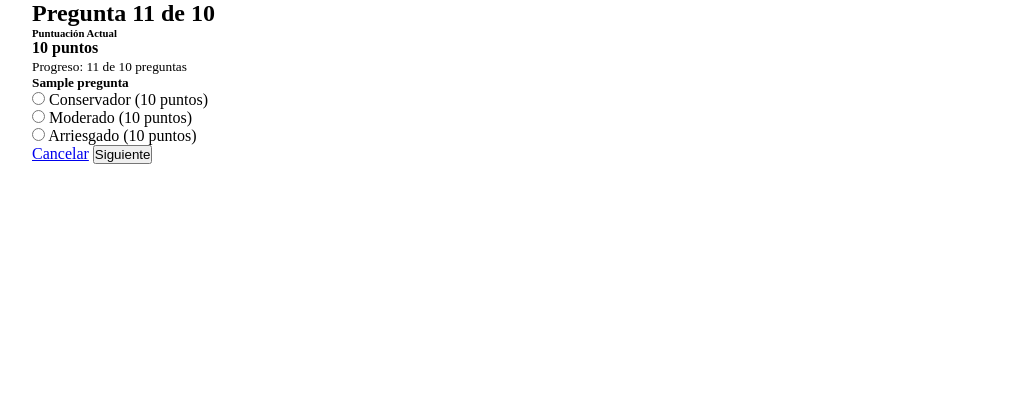
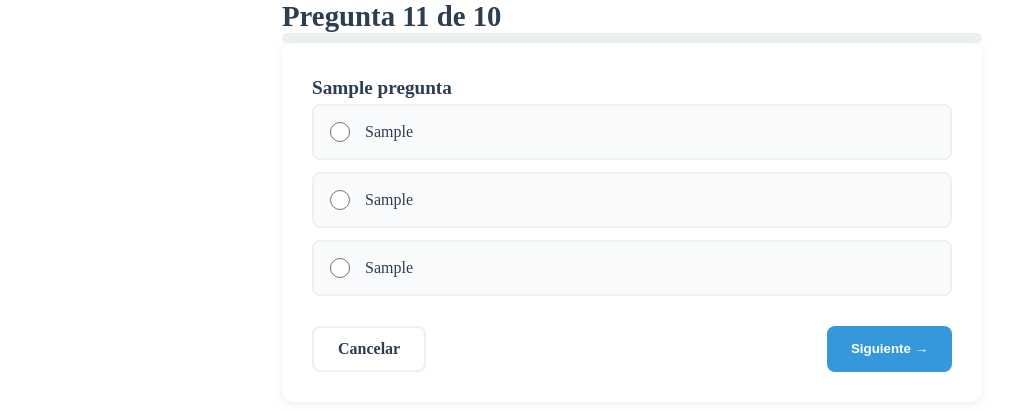
Before and after one commit to 1MT3DDY/Pi, a Django app: template finanzas/quiz/templates/quiz/question.html in a window 1280 px wide. Shown: the part 67-478 px from the top of the page, without its empty margins (8-1021 px from the left). Run offline with Django 3.2, Linux system fonts and the light colour scheme; the template is opened without the code that fills it: most values are stand-ins (such as "Sample title", 1, 10 or a date in 2020).

Commit message:
Tenemos registro de usuarios y tenemos quiz waaaaa

```diff
--- a/finanzas/pagina/urls.py
+++ b/finanzas/pagina/urls.py
@@ -4,6 +4,7 @@
 urlpatterns = [
     path('', views.index, name='index'),
     path('login/', views.login_view, name='login'),
+    path('register/', views.register_view, name='register'),
     path('statichastaqcambienvideos/', views.videos_view, name='videos'),
     path('logout/', views.logout_view, name='logout'),
 ]
--- a/finanzas/quiz/models.py
+++ b/finanzas/quiz/models.py
@@ -8,6 +8,9 @@
     respuesta_1 = models.IntegerField(default=0)
     respuesta_2 = models.IntegerField(default=5)
     respuesta_3 = models.IntegerField(default=10)
+    opcion_1 = models.CharField(max_length=500, blank=True)
+    opcion_2 = models.CharField(max_length=500, blank=True)
+    opcion_3 = models.CharField(max_length=500, blank=True)
 
     def __str__(self): #recuerden que esto es para q cuando lo veamos en el admin, devuelva el id de la pregunta
         return str(self.id_pregunta) + " " + self.pregunta
--- a/finanzas/quiz/templates/quiz/question.html
+++ b/finanzas/quiz/templates/quiz/question.html
@@ -1,50 +1,85 @@
 {% extends "layouts/base.html" %}
 
 {% block content %}
-<div class="container mt-5">
-    <h2 class="mb-4">Pregunta {{ idx|add:1 }} de {{ total }}</h2>
-
-    <!-- Score Display -->
-    <div class="card mb-4 bg-light">
-        <div class="card-body">
-            <h6 class="card-subtitle mb-2 text-muted">Puntuación Actual</h6>
-            <h4 class="card-title">{{ current_score }} puntos</h4>
-            <div class="progress">
-                <div class="progress-bar" role="progressbar" style="width: {{ progress_percent }}%;" aria-valuenow="{{ idx|add:1 }}" aria-valuemin="0" aria-valuemax="{{ total }}"></div>
-            </div>
-            <small class="text-muted">Progreso: {{ idx|add:1 }} de {{ total }} preguntas</small>
+<div class="container mt-4 mb-5" style="max-width: 700px;">
+    <!-- Header con progreso -->
+    <div class="mb-5">
+        <h2 class="mb-3" style="color: #2c3e50; font-weight: 700; font-size: 1.8rem;">Pregunta {{ idx|add:1 }} de {{ total }}</h2>
+        <div class="progress" style="height: 10px; border-radius: 8px; background-color: #ecf0f1;">
+            <div class="progress-bar" role="progressbar" style="width: {{ progress_percent }}%; background: linear-gradient(90deg, #27ae60, #2ecc71); border-radius: 8px;" aria-valuenow="{{ idx|add:1 }}" aria-valuemin="0" aria-valuemax="{{ total }}"></div>
         </div>
     </div>
 
+    <!-- Pregunta y opciones -->
     <form method="post">
         {% csrf_token %}
-        <div class="card mb-4">
-            <div class="card-body">
-                <h5 class="card-title">{{ pregunta.pregunta }}</h5>
-                <div class="form-check">
-                    <input class="form-check-input" type="radio" name="respuesta" id="opt1" value="1" {% if selected == '1' %}checked{% endif %} required>
-                    <label class="form-check-label" for="opt1">Conservador ({{ pregunta.respuesta_1 }} puntos)</label>
-                </div>
-                <div class="form-check">
-                    <input class="form-check-input" type="radio" name="respuesta" id="opt2" value="2" {% if selected == '2' %}checked{% endif %}>
-                    <label class="form-check-label" for="opt2">Moderado ({{ pregunta.respuesta_2 }} puntos)</label>
-                </div>
-                <div class="form-check">
-                    <input class="form-check-input" type="radio" name="respuesta" id="opt3" value="3" {% if selected == '3' %}checked{% endif %}>
-                    <label class="form-check-label" for="opt3">Arriesgado ({{ pregunta.respuesta_3 }} puntos)</label>
-                </div>
+        <div style="background: white; border-radius: 12px; padding: 30px; box-shadow: 0 2px 8px rgba(0,0,0,0.08);">
+            <h4 class="mb-5" style="color: #2c3e50; font-size: 1.2rem; font-weight: 600; line-height: 1.6;">
+                {{ pregunta.pregunta }}
+            </h4>
+
+            <div style="display: flex; flex-direction: column; gap: 12px; margin-bottom: 30px;">
+                <label style="display: flex; align-items: center; padding: 16px; border: 2px solid #ecf0f1; border-radius: 8px; background-color: #f9fafb; cursor: pointer; transition: all 0.25s ease;">
+                    <input type="radio" name="respuesta" value="1" {% if selected == '1' %}checked{% endif %} required style="cursor: pointer; width: 20px; height: 20px; margin-right: 15px; flex-shrink: 0;">
+                    <span style="color: #2c3e50; font-weight: 500; flex-grow: 1;">{{ pregunta.opcion_1 }}</span>
+                </label>
+
+                <label style="display: flex; align-items: center; padding: 16px; border: 2px solid #ecf0f1; border-radius: 8px; background-color: #f9fafb; cursor: pointer; transition: all 0.25s ease;">
+                    <input type="radio" name="respuesta" value="2" {% if selected == '2' %}checked{% endif %} style="cursor: pointer; width: 20px; height: 20px; margin-right: 15px; flex-shrink: 0;">
+                    <span style="color: #2c3e50; font-weight: 500; flex-grow: 1;">{{ pregunta.opcion_2 }}</span>
+                </label>
+
+                <label style="display: flex; align-items: center; padding: 16px; border: 2px solid #ecf0f1; border-radius: 8px; background-color: #f9fafb; cursor: pointer; transition: all 0.25s ease;">
+                    <input type="radio" name="respuesta" value="3" {% if selected == '3' %}checked{% endif %} style="cursor: pointer; width: 20px; height: 20px; margin-right: 15px; flex-shrink: 0;">
+                    <span style="color: #2c3e50; font-weight: 500; flex-grow: 1;">{{ pregunta.opcion_3 }}</span>
+                </label>
             </div>
-        </div>
 
-        <div class="d-flex justify-content-between">
-            {% if idx > 0 %}
-            <a href="{% url 'quiz_question' idx=idx|add:"-1" %}" class="btn btn-secondary">Anterior</a>
-            {% else %}
-            <a href="{% url 'index' %}" class="btn btn-light">Cancelar</a>
-            {% endif %}
+            <div style="display: flex; gap: 12px; justify-content: space-between;">
+                {% if idx > 0 %}
+                <a href="{% url 'quiz_question' idx=idx|add:"-1" %}" style="padding: 12px 24px; font-weight: 600; border-radius: 8px; border: 2px solid #ecf0f1; background-color: white; color: #2c3e50; text-decoration: none; cursor: pointer; transition: all 0.25s ease;">← Anterior</a>
+                {% else %}
+                <a href="{% url 'index' %}" style="padding: 12px 24px; font-weight: 600; border-radius: 8px; border: 2px solid #ecf0f1; background-color: white; color: #2c3e50; text-decoration: none; cursor: pointer; transition: all 0.25s ease;">Cancelar</a>
+                {% endif %}
 
-            <button type="submit" class="btn btn-primary">{% if idx|add:"1" == total %}Enviar respuestas{% else %}Siguiente{% endif %}</button>
+                <button type="submit" style="padding: 12px 24px; font-weight: 600; border-radius: 8px; background-color: #3498db; color: white; border: none; cursor: pointer; transition: all 0.25s ease;">
+                    {% if idx|add:"1" == total %}Enviar respuestas →{% else %}Siguiente →{% endif %}
+                </button>
+            </div>
         </div>
     </form>
 </div>
+
+<style>
+    label:hover {
+        border-color: #3498db !important;
+        background-color: #f0f8ff !important;
+    }
+
+    input[type="radio"]:checked {
+        accent-color: #3498db;
+    }
+
+    label:has(input:checked) {
+        border-color: #3498db !important;
+        background-color: #e8f4f8 !important;
+    }
+
+    label:has(input:checked) span {
+        color: #3498db !important;
+        font-weight: 700;
+    }
+
+    button:hover {
+        background-color: #2980b9 !important;
+        transform: translateY(-2px);
+        box-shadow: 0 4px 12px rgba(52, 152, 219, 0.3);
+    }
+
+    a:hover {
+        border-color: #3498db !important;
+        background-color: #f0f8ff !important;
+        transform: translateY(-2px);
+    }
+</style>
 {% endblock %}
```
Also changed, not shown: finanzas/pagina/templates/pagina/login.html (+18 -0 lines), finanzas/pagina/templates/pagina/register.html (added, +78 -0 lines), finanzas/pagina/views.py (+52 -0 lines), finanzas/quiz/templates/quiz/quiz_form.html (+54 -18 lines), finanzas/db.sqlite3, finanzas/quiz/migrations/0004_populate_questions.py (added), finanzas/quiz/migrations/0005_fix_question_numbering.py (added).
